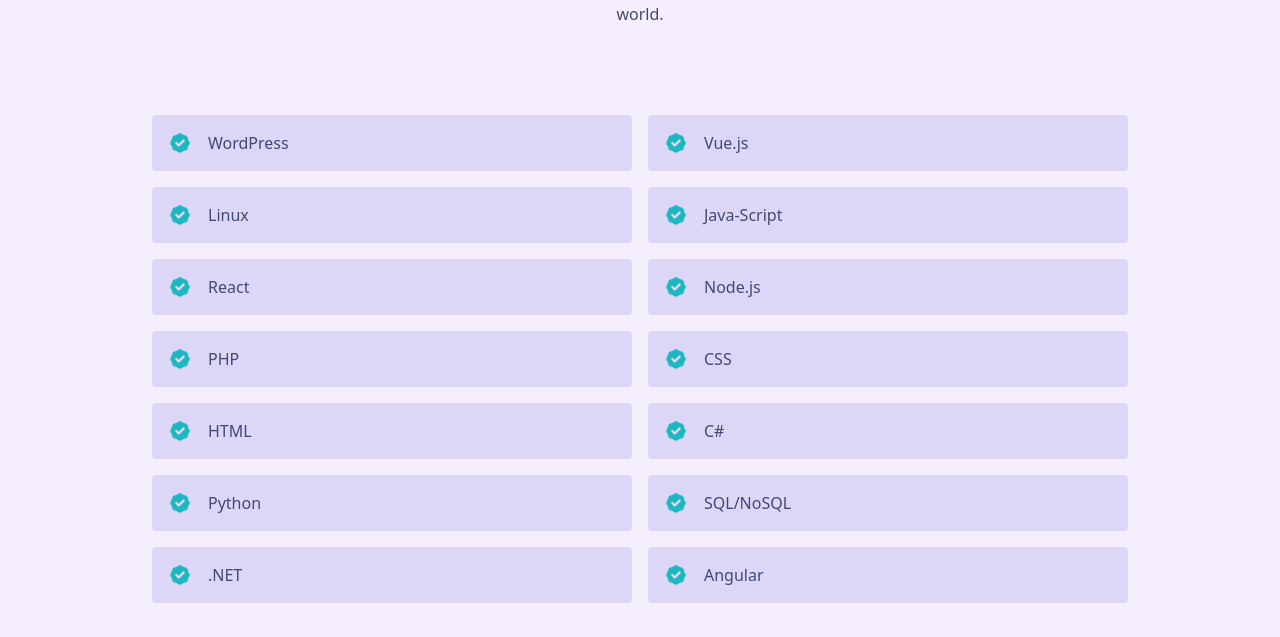
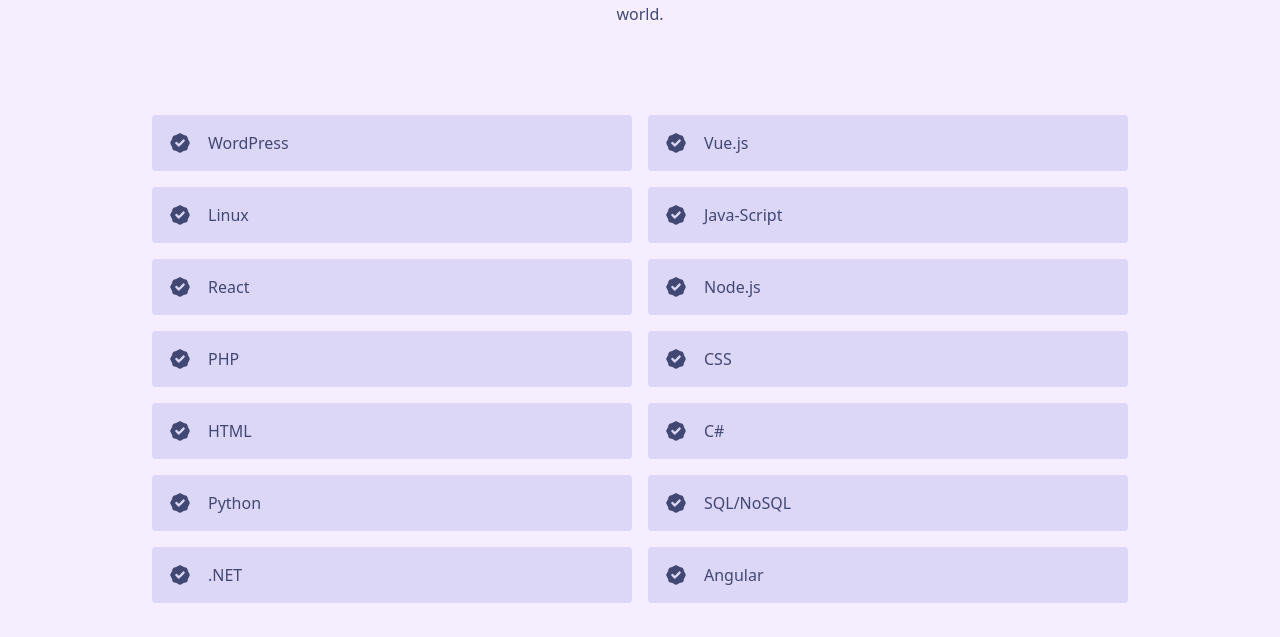
Before and after one commit to nataliePitts/my-portfolio, a React (Create React App) app: page / in a window 1280 px wide. Shown: the part 1644-2281 px from the top of the page. Built offline with nearby package versions, Linux system fonts and the light colour scheme; what react-alert-template-basic would draw is missing.

Commit message:
final changes - cv plus image rotate

```diff
--- a/src/components/Skills.js
+++ b/src/components/Skills.js
@@ -20,7 +20,7 @@
           {skills.map((skill) => (
             <div key={skill} className="p-2 sm:w-1/2 w-full">
               <div className="bg-purple-light rounded flex p-4 h-full items-center">
-                <BadgeCheckIcon className="text-green-light w-6 h-6 flex-shrink-0 mr-4" />
+                <BadgeCheckIcon className="text-purpel-light w-6 h-6 flex-shrink-0 mr-4" />
                 <span className="title-font font-medium text-white">
                   {skill}
                 </span>
```
